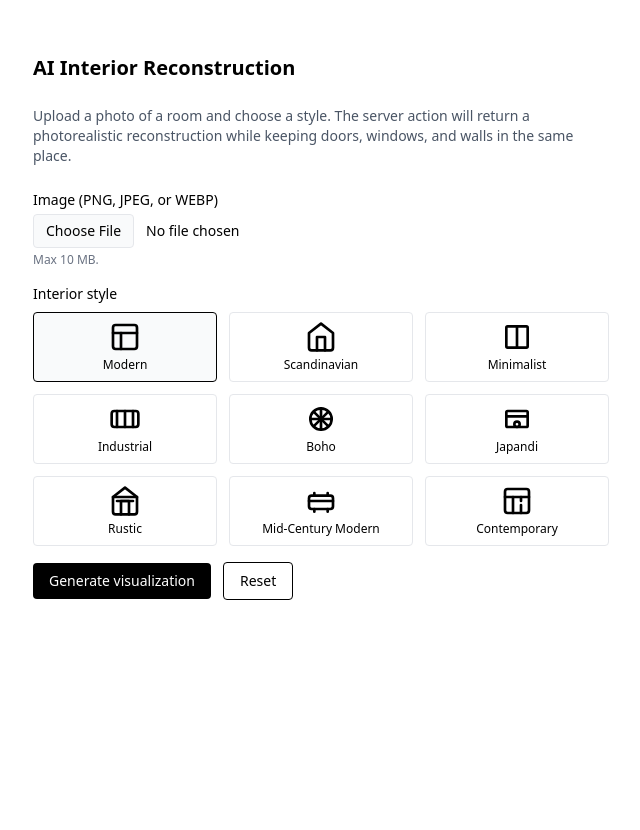
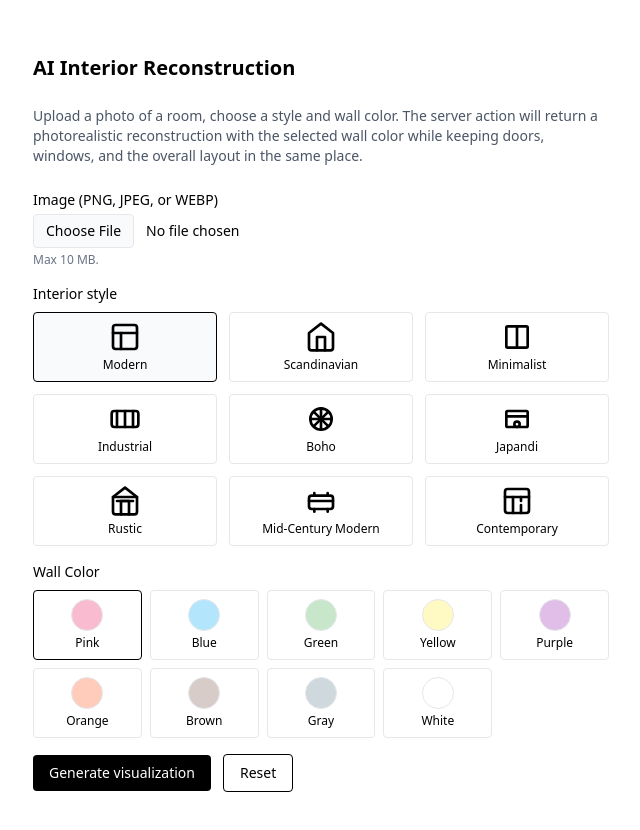
Before and after one commit to romanholota/virtual-staging, a Next.js app: page / in a window 1280 px wide. Shown: the part 110-940 px from the top of the page, without its empty margins (319-959 px from the left). Before the commit the page ends 874 px from the top, so only its background shows below. Built offline with nearby package versions, Linux system fonts and the light colour scheme.

Commit message:
feat: wall color picker

```diff
--- a/app/actions.ts
+++ b/app/actions.ts
@@ -30,6 +30,7 @@ export async function editImageAction(
         const ai = new GoogleGenAI({ apiKey });
 
         const style = formData.get("style")?.toString().trim() || "modern";
+        const wallColor = formData.get("wallColor")?.toString().trim() || "#F8BBD0"; // Default to pastel pink if not provided
 
         // Ask the model to return an IMAGE
         const response = await ai.models.generateContent({
@@ -37,7 +38,7 @@ export async function editImageAction(
             contents: [
                 { inlineData: { mimeType, data: base64Image } },
                 {
-                    text: `Transform this photo of an interior into a visualization of how it would look after a full reconstruction in a ${style} style. Keep all main construction elements — doors, windows, walls, ceiling height, and overall layout — in the exact same place. Do not replace windows. Replace old or damaged surfaces, including walls and ceilings with clean, renovated materials in line with the chosen style. Replace old furniture and lamps from ceiling. Use realistic textures, natural lighting, and high-quality interior design details to show a professional, photorealistic result. Do not include any text on the photograph.`,
+                    text: `Transform this photo of an interior into a visualization of how it would look after a full reconstruction in a ${style} style. Keep all main construction elements — doors, windows, walls, ceiling height, and overall layout — in the exact same place. Do not replace windows. Paint the walls in ${wallColor} color. Replace old or damaged surfaces, including walls and ceilings with clean, renovated materials in line with the chosen style. Replace old furniture and lamps from ceiling. Use realistic textures, natural lighting, and high-quality interior design details to show a professional, photorealistic result. Do not include any text on the photograph.`,
                 },
             ],
         });
--- a/components/generate-image.tsx
+++ b/components/generate-image.tsx
@@ -15,12 +15,25 @@ const STYLE_OPTIONS = [
     { value: "contemporary", label: "Contemporary" },
 ];
 
+const COLOR_OPTIONS = [
+    { value: "#F8BBD0", label: "Pink" },
+    { value: "#B3E5FC", label: "Blue" },
+    { value: "#C8E6C9", label: "Green" },
+    { value: "#FFF9C4", label: "Yellow" },
+    { value: "#E1BEE7", label: "Purple" },
+    { value: "#FFCCBC", label: "Orange" },
+    { value: "#D7CCC8", label: "Brown" },
+    { value: "#CFD8DC", label: "Gray" },
+    { value: "#FFFFFF", label: "White" },
+];
+
 export default function GenerateImage() {
     const [pending, startTransition] = useTransition();
     const [error, setError] = useState<string | null>(null);
     const [resultUrl, setResultUrl] = useState<string | null>(null);
     const [localPreviewUrl, setLocalPreviewUrl] = useState<string | null>(null);
     const [style, setStyle] = useState<string>("modern");
+    const [wallColor, setWallColor] = useState<string>(COLOR_OPTIONS[0].value);
     const [file, setFile] = useState<File | null>(null);
 
     // create a local preview for the selected file
@@ -62,6 +75,7 @@ export default function GenerateImage() {
         const fd = new FormData();
         fd.append("image", file);
         fd.append("style", style);
+        fd.append("wallColor", wallColor);
 
         onSubmit(fd);
     };
@@ -69,6 +83,7 @@ export default function GenerateImage() {
     const resetForm = () => {
         setFile(null);
         setStyle("modern");
+        setWallColor(COLOR_OPTIONS[0].value);
         setLocalPreviewUrl(null);
         setResultUrl(null);
         setError(null);
@@ -79,8 +94,8 @@ export default function GenerateImage() {
         <div className="max-w-xl w-full space-y-6">
             <h2 className="text-xl font-semibold">AI Interior Reconstruction</h2>
             <p className="text-sm text-gray-600">
-                Upload a photo of a room and choose a style. The server action will return a photorealistic
-                reconstruction while keeping doors, windows, and walls in the same place.
+                Upload a photo of a room, choose a style and wall color. The server action will return a photorealistic
+                reconstruction with the selected wall color while keeping doors, windows, and the overall layout in the same place.
             </p>
 
             <form onSubmit={handleSubmit} className="space-y-4">
@@ -136,6 +151,37 @@ export default function GenerateImage() {
                     </div>
                 </div>
 
+                {/* Wall Color Picker */}
+                <div className="space-y-2">
+                    <label className="block text-sm font-medium">
+                        Wall Color
+                    </label>
+                    <div className="grid grid-cols-5 gap-2">
+                        {COLOR_OPTIONS.map((color) => (
+                            <label
+                                key={color.value}
+                                className={`flex flex-col items-center p-2 border rounded cursor-pointer transition-colors ${
+                                    wallColor === color.value ? 'border-black' : 'border-gray-200 hover:border-gray-300'
+                                }`}
+                            >
+                                <input
+                                    type="radio"
+                                    name="wallColor"
+                                    value={color.value}
+                                    checked={wallColor === color.value}
+                                    onChange={() => setWallColor(color.value)}
+                                    className="sr-only" // Hide the actual radio button
+                                />
+                                <div
+                                    className="w-8 h-8 rounded-full mb-1 border border-gray-200"
+                                    style={{ backgroundColor: color.value }}
+                                ></div>
+                                <span className="text-xs text-center">{color.label}</span>
+                            </label>
+                        ))}
+                    </div>
+                </div>
+
                 {/* Actions */}
                 <div className="flex items-center gap-3">
                     <button
@@ -177,7 +223,7 @@ export default function GenerateImage() {
                     <img src={resultUrl} alt="Edited" className="max-w-full h-auto rounded border" />
                     <a
                         href={resultUrl}
-                        download={`visualization-${style}.png`}
+                        download={`visualization-${style}-${wallColor.replace('#', '')}.png`}
                         className="inline-block text-sm underline mt-1"
                     >
                         Download image
```
